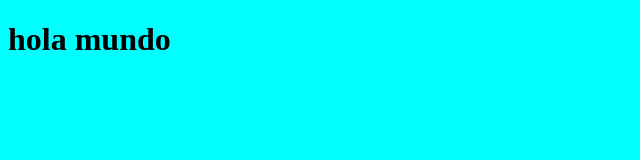
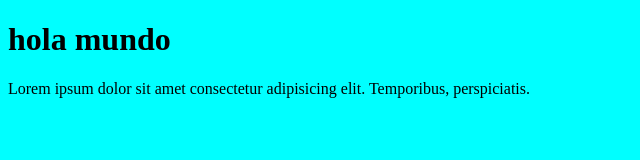
Before and after one commit to andressoibelzon/primerproyecto, a plain HTML site: page index.html in a window 1280 px wide. Shown: the whole page, without its empty margins (0-640 px from the left). Drawn offline with Linux system fonts and the light colour scheme.

Commit message:
trabajando con la rama de andres

```diff
--- a/index.html
+++ b/index.html
@@ -9,5 +9,6 @@
 </head>
 <body>
     <h1>hola mundo</h1>
+    <p>Lorem ipsum dolor sit amet consectetur adipisicing elit. Temporibus, perspiciatis.</p>
 </body>
 </html>
```
